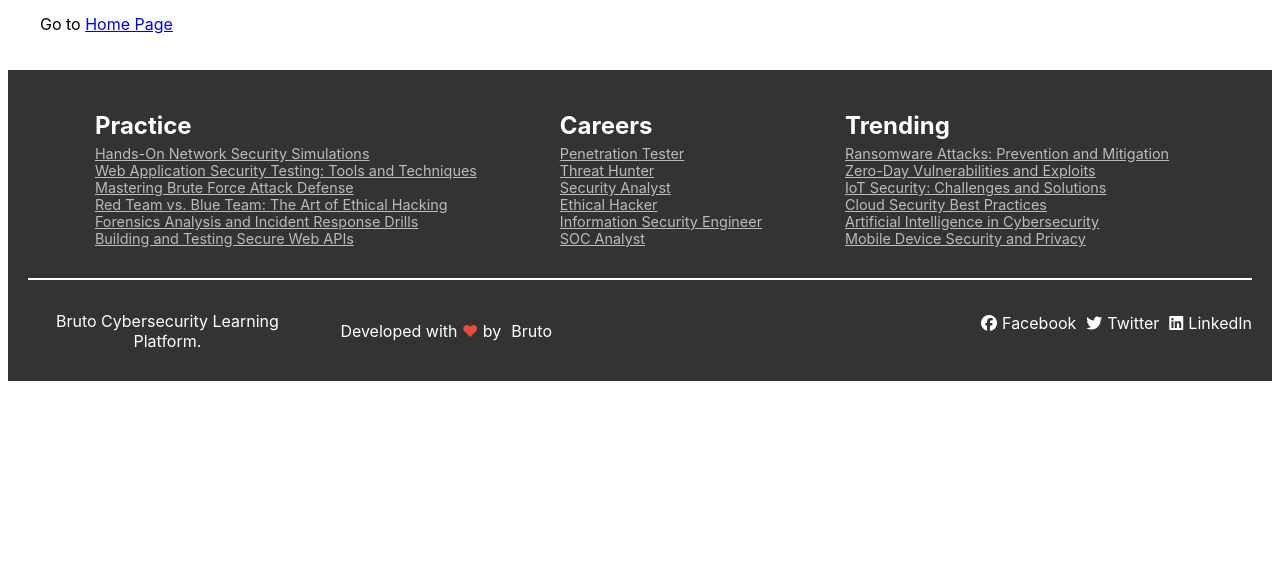
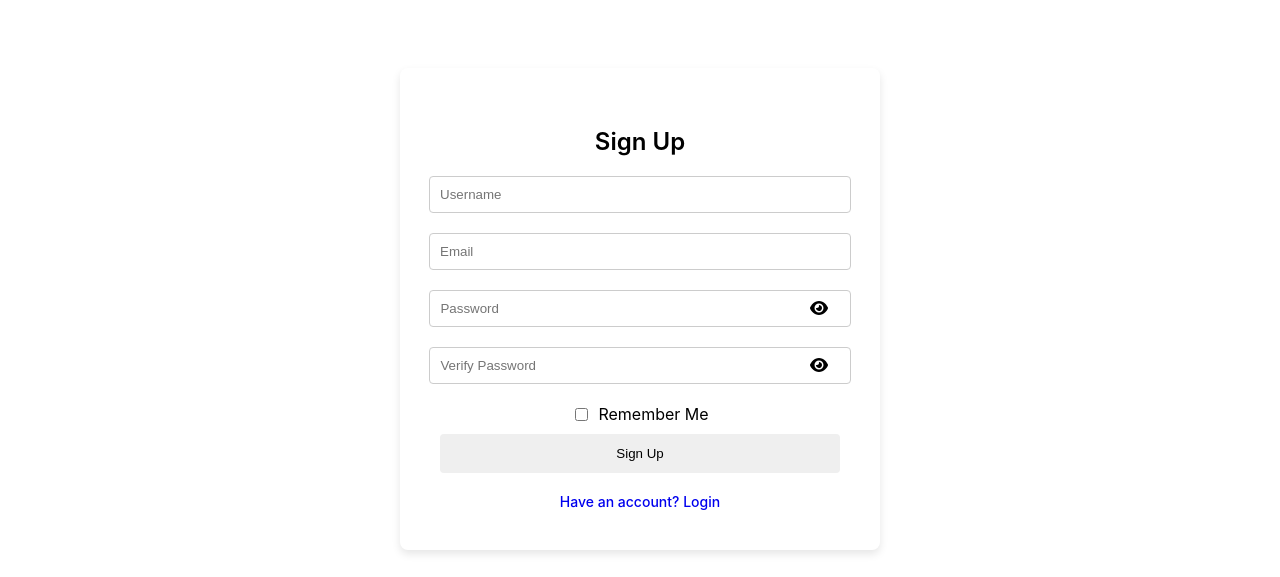
Before and after one commit to glaucc/project-cyber, a Next.js app in the folder project-cyber/: page /signup in a window 1280 px wide. Before the commit this address had no page. Shown: the part 463-1040 px from the top of the page. Before the commit the page ends 852 px from the top, so only its background shows below. Built offline with nearby package versions, Linux system fonts and the light colour scheme.

Commit message:
signup page

```diff
--- a/project-cyber/app/layout.js
+++ b/project-cyber/app/layout.js
@@ -21,12 +21,19 @@ padding: 20px;
 `;
 
 
+const GlobalStyle = createGlobalStyle`
+@import url('https://fonts.googleapis.com/css2?family=Inter:wght@400;500;600&display=swap');
 
+/* Other global styles or CSS resets can go here */
+
+/* Apply the Inter font to the body element */
+
+body {
+  font-family: 'Inter', sans-serif;
+  `;
 
   // background-color: ${(props) => props.theme.backgroundColor};
   // color: ${(props) => props.theme.textColor};
-
-// }
 
   // a {
   // color: ${(props) => props.theme.textColor};
@@ -36,6 +43,12 @@ padding: 20px;
   // a:hover {
   // color: ${(props) => props.theme.linkHoverColor};
   // }
+
+
+// }
+
+
+
 // const inter = Inter({ subsets: ['latin'] })
 // className={inter.className}
 
@@ -48,17 +61,6 @@ const RootLayout = ({ children }) => {
 
   const { theme } = useTheme();
   // Create a GlobalStyle component to apply the Inter font globally
-const GlobalStyle = createGlobalStyle`
-@import url('https://fonts.googleapis.com/css2?family=Inter:wght@400;500;600&display=swap');
-
-  /* Other global styles or CSS resets can go here */
-
-  /* Apply the Inter font to the body element */
-
-  body {
-    font-family: 'Inter', sans-serif;
-
-  `;
 
 
     console.log(3)
--- /dev/null
+++ b/project-cyber/app/signup/page.js
@@ -0,0 +1,189 @@
+'use client';
+
+import React, { useState } from "react";
+import styled from "styled-components";
+import { FontAwesomeIcon } from "@fortawesome/react-fontawesome";
+import { faEye, faEyeSlash } from "@fortawesome/free-solid-svg-icons";
+
+const SignUpContainer = styled.div`
+  display: flex;
+  justify-content: center;
+  align-items: center;
+  height: 100vh;
+  background-color: ${(props) => props.theme.backgroundColor};
+`;
+
+const SignUpForm = styled.form`
+  max-width: 400px;
+  width: 100%;
+  padding: 40px;
+  background-color: ${(props) => props.theme.textColor};
+  color: ${(props) => props.theme.backgroundColor};
+  border-radius: 8px;
+  box-shadow: 0 4px 8px rgba(0, 0, 0, 0.1);
+  display: flex;
+  flex-direction: column;
+  align-items: center;
+`;
+
+const SignUpInputContainer = styled.div`
+  position: relative;
+  width: 100%;
+  right: 0.66rem;
+`;
+
+const SignUpInput = styled.input`
+  width: 100%;
+  padding: 10px;
+  margin-bottom: 20px;
+  border: 1px solid #ccc;
+  border-radius: 4px;
+  background-color: ${(props) => props.theme.backgroundColor};
+  color: ${(props) => props.theme.textColor};
+  outline: none;
+  transition: border-color 0.2s ease-in-out, background-color 0.2s ease-in-out,
+    color 0.2s ease-in-out;
+
+  &:focus {
+    border-color: #35baf6;
+    background-color: #f0f0f0;
+  }
+`;
+
+const PasswordToggleIcon = styled(FontAwesomeIcon)`
+  position: absolute;
+  top: 30%;
+  right: 0.1rem;
+  transform: translateY(-50%);
+  cursor: pointer;
+`;
+
+const SignUpLabel = styled.label`
+  display: flex;
+  align-items: center;
+  margin-bottom: 10px;
+  cursor: pointer;
+
+  input[type="checkbox"] {
+    margin-right: 10px;
+  }
+`;
+
+const SignUpButton = styled.button`
+  width: 100%;
+  padding: 12px;
+  border: none;
+  border-radius: 4px;
+  background-color: ${(props) => props.theme.linkHoverColor};
+  color: ${(props) => props.theme.backgroundColor};
+  cursor: pointer;
+  transition: background-color 0.2s ease-in-out, transform 0.2s ease-in-out;
+
+  &:hover {
+    background-color: #35baf6;
+    transform: scale(1.05);
+  }
+`;
+
+const LoginLink = styled.a`
+  margin-top: 20px;
+  font-size: 14px;
+  font-weight: 500;
+  color: ${(props) => props.theme.linkHoverColor};
+  cursor: pointer;
+  text-decoration: none;
+  text-align: center;
+  transition: color 0.2s ease-in-out;
+
+  &:hover {
+    color: #35baf6; /* Change to the color you want on hover */
+  }
+`;
+
+const SignUpPage = () => {
+  const [formData, setFormData] = useState({
+    username: "",
+    email: "",
+    password: "",
+    verifyPassword: "",
+    rememberMe: false,
+  });
+
+  const [showPassword, setShowPassword] = useState(false);
+
+  const handleSubmit = (e) => {
+    e.preventDefault();
+    console.log(formData); // Replace with sign-up logic
+  };
+
+  const handleChange = (e) => {
+    const { name, value, type, checked } = e.target;
+    const newValue = type === "checkbox" ? checked : value;
+    setFormData((prevFormData) => ({ ...prevFormData, [name]: newValue }));
+  };
+
+  const handleTogglePassword = () => {
+    setShowPassword((prevShowPassword) => !prevShowPassword);
+  };
+
+  return (
+    <SignUpContainer>
+      <SignUpForm onSubmit={handleSubmit}>
+        <h2 style={{ marginBottom: "20px", fontWeight: 600 }}>Sign Up</h2>
+        <SignUpInput
+          type="text"
+          name="username"
+          placeholder="Username"
+          value={formData.username}
+          onChange={handleChange}
+        />
+        <SignUpInput
+          type="email"
+          name="email"
+          placeholder="Email"
+          value={formData.email}
+          onChange={handleChange}
+        />
+        <SignUpInputContainer>
+          <SignUpInput
+            type={showPassword ? "text" : "password"}
+            name="password"
+            placeholder="Password"
+            value={formData.password}
+            onChange={handleChange}
+          />
+          <PasswordToggleIcon
+            icon={showPassword ? faEyeSlash : faEye}
+            onClick={handleTogglePassword}
+          />
+        </SignUpInputContainer>
+        <SignUpInputContainer>
+          <SignUpInput
+            type={showPassword ? "text" : "password"}
+            name="verifyPassword"
+            placeholder="Verify Password"
+            value={formData.verifyPassword}
+            onChange={handleChange}
+          />
+          <PasswordToggleIcon
+            icon={showPassword ? faEyeSlash : faEye}
+            onClick={handleTogglePassword}
+          />
+        </SignUpInputContainer>
+        <SignUpLabel>
+          <input
+            type="checkbox"
+            name="rememberMe"
+            checked={formData.rememberMe}
+            onChange={handleChange}
+          />
+          Remember Me
+        </SignUpLabel>
+        <SignUpButton type="submit">Sign Up</SignUpButton>
+        <LoginLink href="/login">Have an account? Login</LoginLink>
+      </SignUpForm>
+    </SignUpContainer>
+  );
+};
+
+export default SignUpPage;
--- /dev/null
+++ b/project-cyber/app/test/globals.scss
@@ -0,0 +1,122 @@
+@mixin sp-layout {
+    @media screen and (max-width: 750px) {
+      @content;
+    }
+  }
+
+  body {
+    display: flex;
+    // justify-content: center;
+    // align-items: center;
+    // min-height: 100vh;
+    justify-content: space-between;
+    margin: 0;
+    height: 100vw;
+    flex-direction: column;
+    background: radial-gradient(ellipse at bottom, #ffffff 0%, #ffffff 100%);
+    // overflow: hidden;
+  }
+
+  @function random_range($min, $max) {
+    $rand: random();
+    $random_range: $min + floor($rand * (($max - $min) + 1));
+    @return $random_range;
+  }
+
+  .stars {
+    position: fixed;
+    top: 0;
+    left: 0;
+    width: 100%;
+    height: 120%;
+    transform: rotate(-45deg);
+  }
+
+  .star {
+    $star-count: 50;
+    --star-color: var(--primary-color);
+    --star-tail-length: 6em;
+    --star-tail-height: 2px;
+    --star-width: calc(var(--star-tail-length) / 6);
+    --fall-duration: 9s;
+    --tail-fade-duration: var(--fall-duration);
+
+    position: absolute;
+    top: var(--top-offset);
+    left: 0;
+    width: var(--star-tail-length);
+    height: var(--star-tail-height);
+    color: var(--star-color);
+    background: linear-gradient(45deg, currentColor, transparent);
+    border-radius: 50%;
+    filter: drop-shadow(0 0 6px currentColor);
+    transform: translate3d(104em, 0, 0);
+    animation: fall var(--fall-duration) var(--fall-delay) linear infinite, tail-fade var(--tail-fade-duration) var(--fall-delay) ease-out infinite;
+
+    /* For mobile performance, tail-fade animation will be removed QAQ */
+    @include sp-layout {
+        animation: fall var(--fall-duration) var(--fall-delay) linear infinite;
+    }
+
+    @for $i from 1 through $star-count {
+      &:nth-child(#{$i}) {
+        --star-tail-length: #{random_range(500em, 750em) / 100};
+        --top-offset: #{random_range(0vh, 10000vh) / 100};
+        --fall-duration: #{random_range(6000, 12000s) / 1000};
+        --fall-delay: #{random_range(0, 10000s) / 1000};
+      }
+    }
+
+    &::before, &::after {
+      position: absolute;
+      content: '';
+      top: 0;
+      left: calc(var(--star-width) / -2);
+      width: var(--star-width);
+      height: 100%;
+      background: linear-gradient(45deg, transparent, currentColor, transparent);
+      border-radius: inherit;
+      animation: blink 2s linear infinite;
+    }
+
+    &::before {
+      transform: rotate(45deg);
+    }
+
+    &::after {
+      transform: rotate(-45deg);
+    }
+  }
+
+  @keyframes fall {
+    to {
+      transform: translate3d(-30em, 0, 0);
+    }
+  }
+
+  @keyframes tail-fade {
+    0%, 50% {
+      width: var(--star-tail-length);
+      opacity: 1;
+    }
+
+    70%, 80% {
+      width: 0;
+      opacity: 0.4;
+    }
+
+    100% {
+      width: 0;
+      opacity: 0;
+    }
+  }
+
+  @keyframes blink {
+    50% {
+      opacity: 0.6;
+    }
+  }
+
+  .Footer {
+    margin-bottom: 0px;
+  }
--- a/project-cyber/components/Navbar.jsx
+++ b/project-cyber/components/Navbar.jsx
@@ -29,7 +29,7 @@ const Navbar = () => {
       {/* Logo */}
       <Link href="/">
         <a>
-          <LogoImage src="/path-to-your-logo-image.png" alt="Logo" />
+          <LogoImage src='../public/bruto.jpg' alt="Logo" />
         </a>
       </Link>
 
--- a/project-cyber/components/ThemeContext.js
+++ b/project-cyber/components/ThemeContext.js
@@ -7,12 +7,12 @@ const ThemeContext = createContext('light');
 
 export const lightTheme = {
   backgroundColor: "#fff",
-  textColor: "#333",
+  textColor: "#000000",
   linkHoverColor: "#555",
 };
 
 export const darkTheme = {
-  backgroundColor: "#222",
+  backgroundColor: "black",
   textColor: "#fff",
   linkHoverColor: "#ddd",
 };
--- a/project-cyber/next.config.js
+++ b/project-cyber/next.config.js
@@ -10,4 +10,7 @@ const nextConfig = {
   }
   };
 
+
+
+
   module.exports = nextConfig;
--- a/project-cyber/package.json
+++ b/project-cyber/package.json
@@ -12,16 +12,22 @@
     "@emotion/react": "^11.11.1",
     "@emotion/styled": "^11.11.0",
     "@fortawesome/fontawesome-free": "^6.4.0",
+    "@fortawesome/fontawesome-svg-core": "^6.4.0",
+    "@fortawesome/free-solid-svg-icons": "^6.4.0",
+    "@fortawesome/react-fontawesome": "^0.2.0",
     "autoprefixer": "10.4.14",
     "cookies-next": "^2.1.2",
+    "fontawesome": "^5.6.3",
     "next": "13.4.11",
     "next-themes": "^0.2.1",
     "postcss": "8.4.27",
     "react": "18.2.0",
     "react-dom": "18.2.0",
+    "scss": "^0.2.4",
     "styled-components": "^6.0.5"
   },
   "devDependencies": {
+    "sass": "^1.64.1",
     "tailwindcss": "^3.3.3"
   }
 }
```
Also changed, not shown: project-cyber/app/test/page.jsx (+57 -10 lines), project-cyber/app/test/globals.css (deleted), project-cyber/public/bruto.jpg (added), 1 other file (tests, documents, lock files or other folders). Lines whose indentation alone changed are shown as unchanged.
